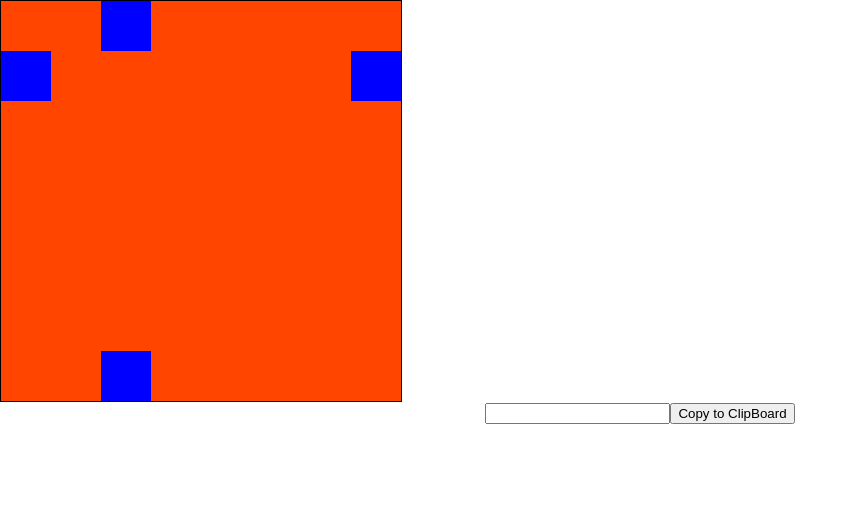
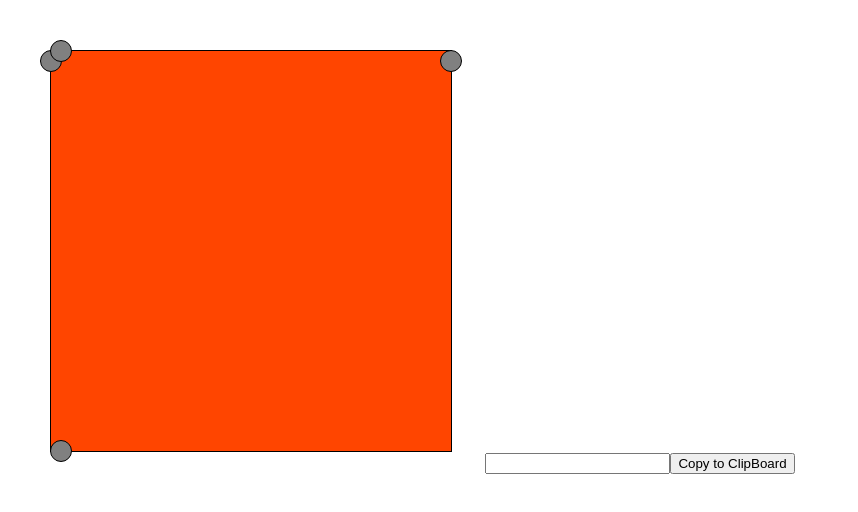
Before and after one commit to sun1723/previewBorderRadius, a React (Vite) app in the folder preview_border_radius/: page / in a window 1280 px wide. Shown: the top 512 px of the page, without its empty margins (0-858 px from the left). Built offline with nearby package versions, Linux system fonts and the light colour scheme.

Commit message:
move mouse function from box to app component and make mouseMove in parent component change position for each Box container regarding their resided side in the container.

```diff
--- a/preview_border_radius/src/App.module.css
+++ b/preview_border_radius/src/App.module.css
@@ -1,5 +1,6 @@
 .App {
   text-align: center;
+  padding: 50px;
 }
 
 .container {
--- a/preview_border_radius/src/App.tsx
+++ b/preview_border_radius/src/App.tsx
@@ -1,18 +1,61 @@
-import { useState } from 'react'
+import { SetStateAction, useState} from 'react'
 import styles from './App.module.css'
 import Box from "./Box";
 
 function App() {
-  const [count, setCount] = useState(0)
+    const [selected, setSelected] = useState('');
+    const [position, setPosition] = useState({});
+
+    const handleMouseMove = (event: React.MouseEvent<HTMLDivElement>) => {
+        console.log(event.currentTarget,selected)
+        if (selected) {
+            // const {width, height} = event.currentTarget.getBoundingClientRect();
+            const {
+                left: containerLeft,
+                top: containerTop,
+                width: containerWidth,
+                height: containerHeight
+            } = event.currentTarget?.getBoundingClientRect();
+
+            if (!containerWidth || !containerHeight) {
+                return;
+            }
+            const maxLeft = containerWidth + 10;
+            const maxTop = containerHeight + 10;
+            let left = event.clientX - containerLeft + 10;
+            let top = event.clientY - containerTop + 20;
+            left = Math.min(left,maxLeft);
+            top = Math.min(top,maxTop);
+            if(selected==='left'){
+                setPosition({left:0, top})
+            }else if(selected === 'right'){
+                setPosition({left:maxLeft,top})
+            }else if(selected === 'top'){
+                setPosition({left,top:0})
+            }else if(selected === 'bottom'){
+                setPosition({left,top:maxTop})
+            }
+        }
+    }
+
+    const handleOnClick = (event:React.MouseEvent<HTMLDivElement> ) => {
+        if (event.target instanceof Element){
+            setSelected(event.target.id)
+        }
+    }
+
+    const handleMouseUp = () => {
+        setPosition({})
+    }
 
   return (
     <div className={styles.App}>
-      <header>
-          <div className={styles.container}>
-              <Box side="left"/>
-              <Box side="right"/>
-              <Box side="top"/>
-              <Box side="bottom"/>
+      <header className={styles.App_header}>
+          <div className={styles.container} onMouseMove={handleMouseMove} onMouseDown={handleOnClick} onMouseUp={handleMouseUp}>
+              <Box startPos={{left: 0,top: 10}} side="left" id='left' setSelected={setSelected} selected={selected} position={position}/>
+              <Box startPos={{left: 400,top: 10}} side="right" id='right' setSelected={setSelected} selected={selected} position={position}/>
+              <Box  startPos={{left: 10,top: 0}} side="top" id='top' setSelected={setSelected} selected={selected} position={position}/>
+              <Box startPos={{left: 10,top: 400}} side="bottom" id='bottom' setSelected={setSelected} selected={selected} position={position}/>
           </div>
             <div>
                 <input/>
--- a/preview_border_radius/src/Box.module.css
+++ /dev/null
@@ -1,6 +0,0 @@
-.box {
-  width: 50px;
-  height: 50px;
-  background-color: blue;
-  position: absolute;
-}
--- /dev/null
+++ b/preview_border_radius/src/Box.module.scss
@@ -0,0 +1,9 @@
+.box {
+  width: 20px;
+  height: 20px;
+  border-radius:50%;
+  transform: translate(-50%, -50%);
+  background-color: grey;
+  position: absolute;
+  border: 1px solid black;
+}
--- a/preview_border_radius/src/Box.tsx
+++ b/preview_border_radius/src/Box.tsx
@@ -1,4 +1,4 @@
-import styles from './Box.module.css';
+import styles from './Box.module.scss';
 import {useBox} from "./talons/useBox";
 
 export interface Position {
@@ -7,30 +7,49 @@ export interface Position {
 }
 
 export interface boxProps {
-    side:string
+    side:string,
+    id: string,
+    setSelected: (id: string)=>void;
+    selected: string,
+    position:{
+        left: number,
+        top:number
+    }
+    startPos:{
+        left: number,
+        top:number
+    }
 }
 
 const Box = (props: boxProps) => {
     const talonProps = useBox(props);
     const {
-        handleMouseMove,
+        // handleMouseMove,
         handleMouseUp,
         handleMouseDown,
         position,
+        zIndex,
         side,
-        container
+        container,
+        id,
+        selected,
+        startPos
     } = talonProps;
 
+    const isSelected = selected === side;
     return (
             <div
                 style={{
-                    left: `${position.x}px`,
-                    top: `${position.y}px`,
+                    left: isSelected && position.left ? `${position.left}px` : `${startPos.left}px`,
+                    top:  isSelected && position.top ? `${position.top}px` : `${startPos.top}px`,
+                    zIndex: `${zIndex}`,
+                    border: isSelected? '5px solid black':''
                 }}
+                id={id}
                 className={styles.box}
                 onMouseDown={handleMouseDown}
                 onMouseUp={handleMouseUp}
-                onMouseMove={handleMouseMove}
+                // onMouseMove={handleMouseMove}
             />
     );
 }
--- a/preview_border_radius/src/talons/useBox.ts
+++ b/preview_border_radius/src/talons/useBox.ts
@@ -2,60 +2,68 @@ import {useState} from "react";
 import {boxProps, Position} from "../Box";
 
 export const useBox =  (props: boxProps) => {
-    const {side} = props;
-    const boxStyle = side === 'left'  ? {x: 0,y: 50} : side === 'right' ? {x: 350, y: 50 } : side === 'top' ? {x: 100, y: 0 }: {x: 100, y: 350 }
+    const {side,setSelected,selected} = props;
+    console.log("selected: ",selected,'side:',side)
+    const boxStyle = side === 'left'  ? {x: -10,y: 20} : side === 'right' ? {x: 390, y: 20 } : side === 'top' ? {x: 100, y: -10 }: {x: 100, y: 390 }
 
     const [isDragging, setIsDragging] = useState<boolean>(false);
     const [mouseOffset, setMouseOffset] = useState<Position>({ x: 0, y: 0 });
-    const [position, setPosition] = useState<Position>(boxStyle);
-    const [container,setContainer] = useState({width: 0,height: 0})
+    // const [position, setPosition] = useState<Position>(boxStyle);
+    const [zIndex,setZIndex] = useState<number>(0);
+    const [container,setContainer] = useState({width: 0,height: 0,z:0})
 
     function handleMouseDown(event: React.MouseEvent<HTMLDivElement>) {
-        setIsDragging(true);
-        const { left, top } = event.currentTarget.getBoundingClientRect();
-        setMouseOffset({ x: event.clientX - left, y: event.clientY - top });
+        // setIsDragging(true);
+        // const { left, top } = event.currentTarget.getBoundingClientRect();
+        // setMouseOffset({ x: event.clientX - left, y: event.clientY - top });
+        // setSelected(event.currentTarget.id);
+        // setSide(event.currentTarget.id)
     }
 
     const handleMouseUp = () => {
         setIsDragging(false);
+        //reset z
+        setZIndex(0);
     }
 
-    const handleMouseMove = (event: React.MouseEvent<HTMLDivElement>) =>{
-        if (isDragging) {
-            const { width, height } = event.currentTarget.getBoundingClientRect();
-            const { width: containerWidth, height: containerHeight } = event.currentTarget.parentNode?.getBoundingClientRect();
-            if (!containerWidth || !containerHeight) {
-                return;
-            }
-            setContainer({ width: containerWidth, height: containerHeight })
-            const maxLeft = containerWidth - width;
-            const maxTop = containerHeight - height;
-            let left = event.clientX - mouseOffset.x;
-            let top = event.clientY - mouseOffset.y;
-            if (side === 'left') {
-                left = 0;
-                top = Math.min(maxTop, Math.max(0, top));
-            } else if (side === 'right'){
-                left = maxLeft;
-                top = Math.min(maxTop, Math.max(0, top));
-            } else if (side === 'top') {
-                left = Math.min(maxLeft, Math.max(0, left));
-                top = 0;
-            }else {
-                left = Math.min(maxLeft, Math.max(0, left));
-                top = maxTop;
-            }
-            // left = Math.min(maxLeft, Math.max(0, left));
-            // top = Math.min(maxTop, Math.max(0, top));
-            console.log(left,top)
-            setPosition({ x: left, y: top });
-        }
-    }
+    // const handleMouseMove = (event: React.MouseEvent<HTMLDivElement>) =>{
+    //     if (isDragging) {
+    //         const { width, height } = event.currentTarget.getBoundingClientRect();
+    //         const { left:containerLeft,top: containerTop,width: containerWidth, height: containerHeight } = event.currentTarget.parentNode?.getBoundingClientRect();
+    //
+    //         if (!containerWidth || !containerHeight) {
+    //             return;
+    //         }
+    //         setContainer({ width: containerWidth, height: containerHeight })
+    //         const maxLeft = containerWidth - width + 10;
+    //         const maxTop = containerHeight - height + 10;
+    //         let left = event.clientX - mouseOffset.x - containerLeft + 10;
+    //         let top = event.clientY - mouseOffset.y - containerTop + 20;
+    //         if (side === 'left') {
+    //             left = 0;
+    //             top = Math.min(maxTop, Math.max(0, top));
+    //         } else if (side === 'right'){
+    //             left = maxLeft;
+    //             top = Math.min(maxTop, Math.max(0, top));
+    //         } else if (side === 'top') {
+    //             left = Math.min(maxLeft, Math.max(0, left));
+    //             top = 0;
+    //         }else {
+    //             left = Math.min(maxLeft, Math.max(0, left));
+    //             top = maxTop;
+    //         }
+    //         // left = Math.min(maxLeft, Math.max(0, left));
+    //         // top = Math.min(maxTop, Math.max(0, top));
+    //         setPosition({ x: left, y: top});
+    //         setZIndex(999)
+    //     }
+    // }
     return {
-        handleMouseMove,
+        // handleMouseMove,
         handleMouseUp,
         handleMouseDown,
-        position,
+        // position,
+        zIndex,
         container,
         ...props
     }
```
